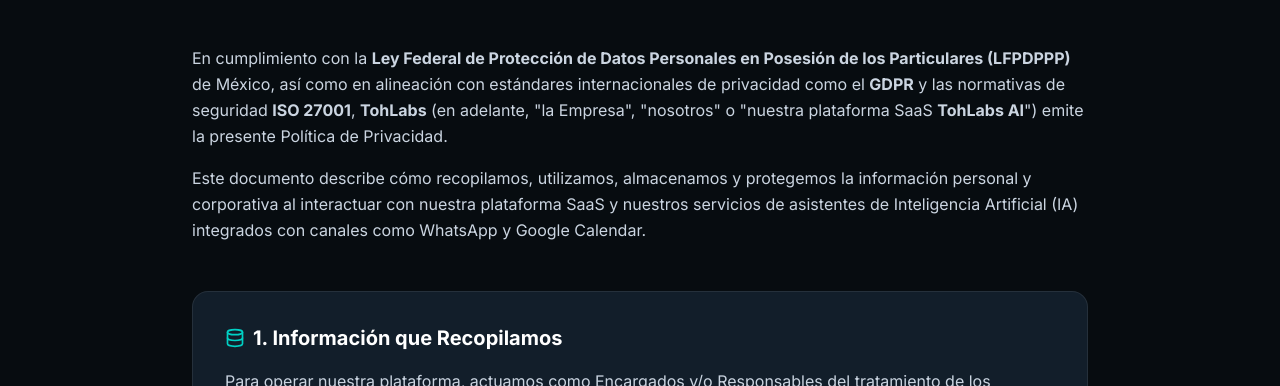
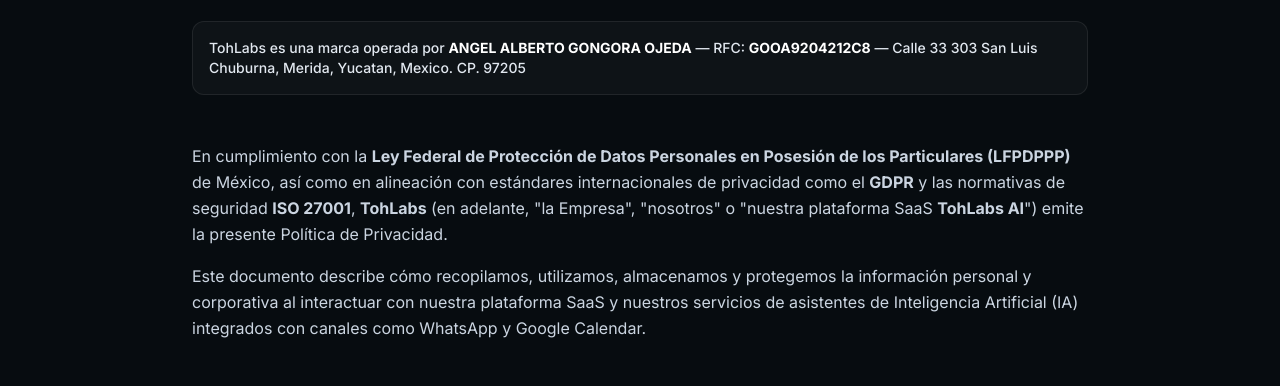
Before and after one commit to AngelGongora92/tohlabs, a plain HTML site: page privacy/index.html in a window 1280 px wide. Shown: the part 351-737 px from the top of the page. Drawn offline with nearby package versions, Linux system fonts and the light colour scheme.

Commit message:
docs: Add visible legal entity and RFC to Privacy Policy

```diff
--- a/privacy/index.html
+++ b/privacy/index.html
@@ -77,9 +77,16 @@
         <h1 class="text-3xl sm:text-5xl font-extrabold text-white tracking-tight mb-4">
           Política de Privacidad y Tratamiento de Datos
         </h1>
-        <p class="text-toh-muted text-base">
+        <p class="text-toh-muted text-base mb-6">
           Última actualización: Octubre de 2026
         </p>
+
+        <!-- Responsable Legal / Identidad Fiscal -->
+        <div class="p-4 rounded-xl bg-white/[0.03] border border-toh-border text-sm text-slate-200">
+          <p class="font-medium text-slate-200">
+            TohLabs es una marca operada por <strong class="text-white">ANGEL ALBERTO GONGORA OJEDA</strong> — RFC: <strong class="text-white">GOOA9204212C8</strong> — Calle 33 303 San Luis Chuburna, Merida, Yucatan, Mexico. CP. 97205
+          </p>
+        </div>
       </div>
 
       <div class="space-y-12 text-slate-300 leading-relaxed">
```
